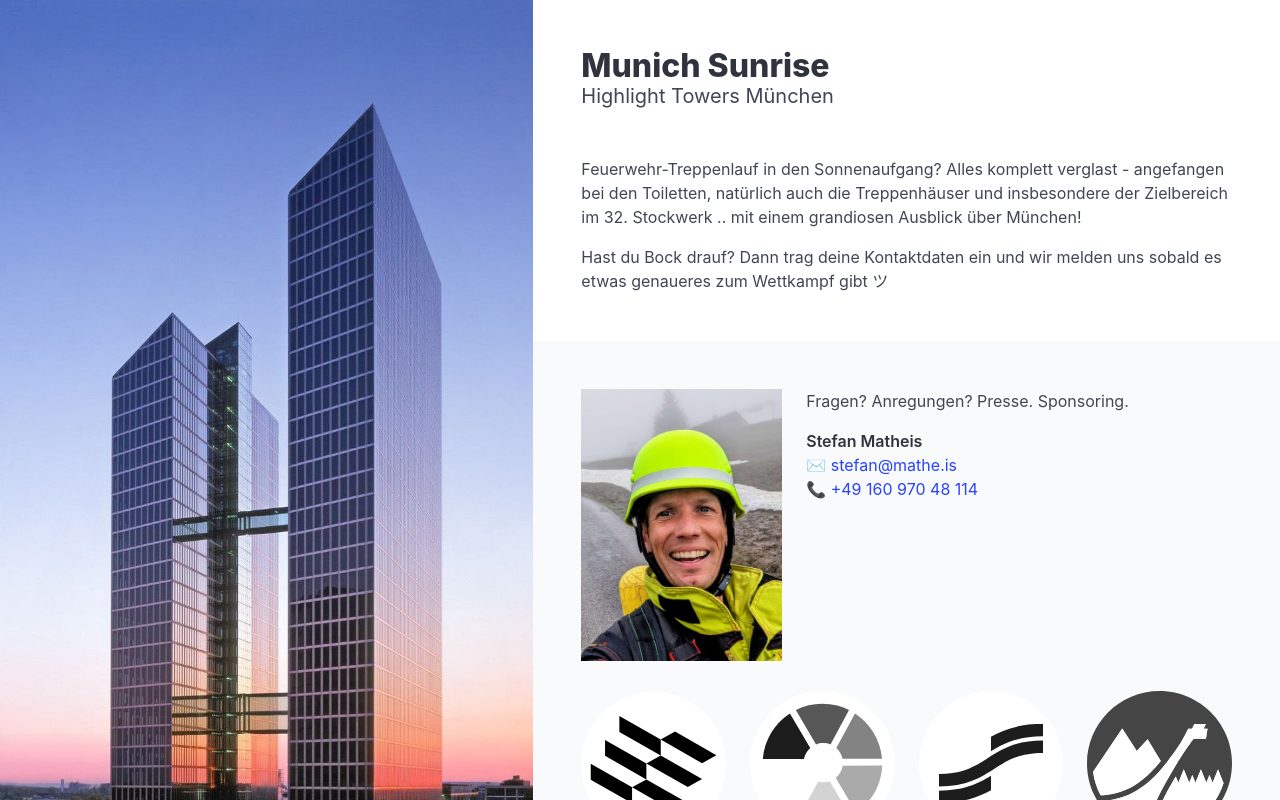
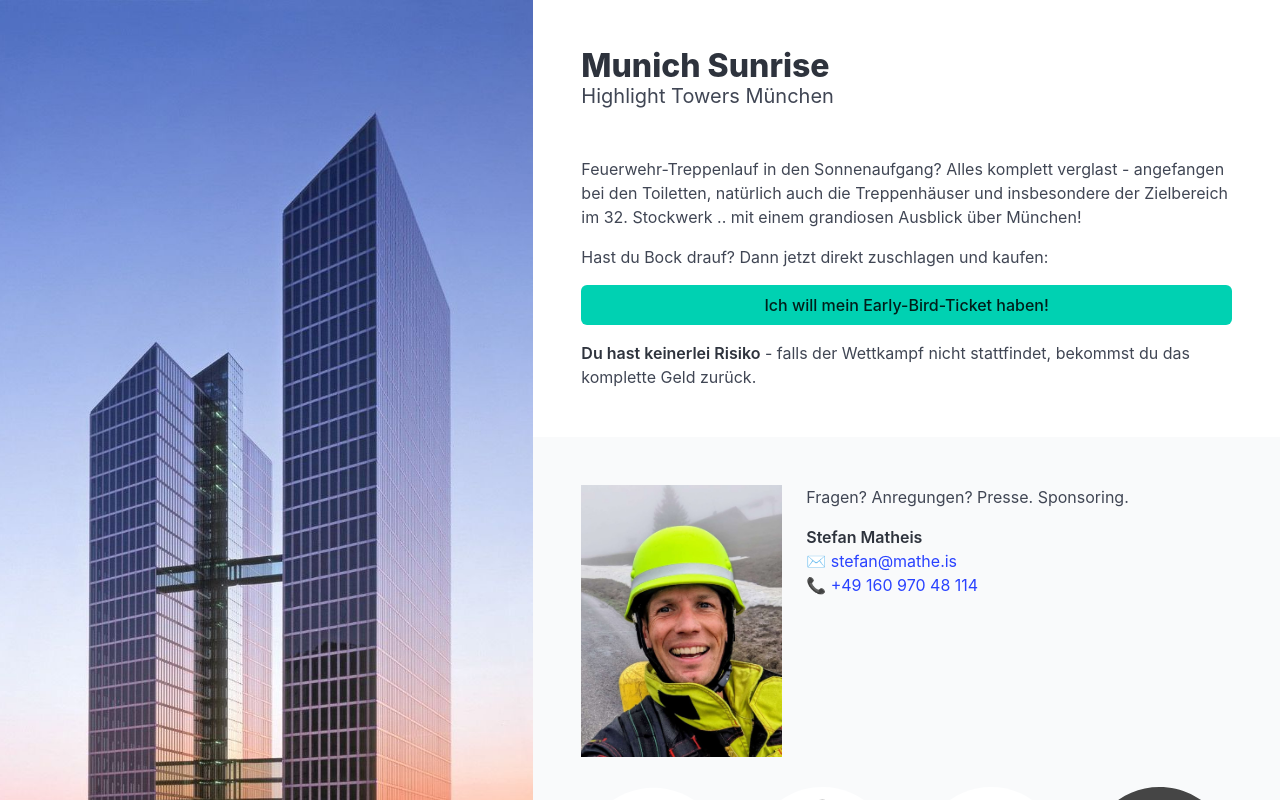
Before and after one commit to steffkes/munich-sunrise, a Nuxt app: page / in a window 1280 px wide. Shown: the top 800 px of the page. Built offline with nearby package versions, Linux system fonts and the light colour scheme.

Commit message:
integrate payment link

```diff
--- a/app.vue
+++ b/app.vue
@@ -108,12 +108,21 @@
             grandiosen Ausblick über München!
           </p>
 
+          <p>Hast du Bock drauf? Dann jetzt direkt zuschlagen und kaufen:</p>
+
           <p>
-            Hast du Bock drauf? Dann trag deine Kontaktdaten ein und wir melden
-            uns sobald es etwas genaueres zum Wettkampf gibt ツ
+            <a
+              href="https://www.paypal.com/ncp/payment/M78QDRMBT5752"
+              class="button is-primary is-block"
+              >Ich will mein Early-Bird-Ticket haben!</a
+            >
+          </p>
+
+          <p>
+            <strong>Du hast keinerlei Risiko</strong> - falls der Wettkampf
+            nicht stattfindet, bekommst du das komplette Geld zurück.
           </p>
         </div>
-
       </div>
 
       <footer class="footer px-6">
```
